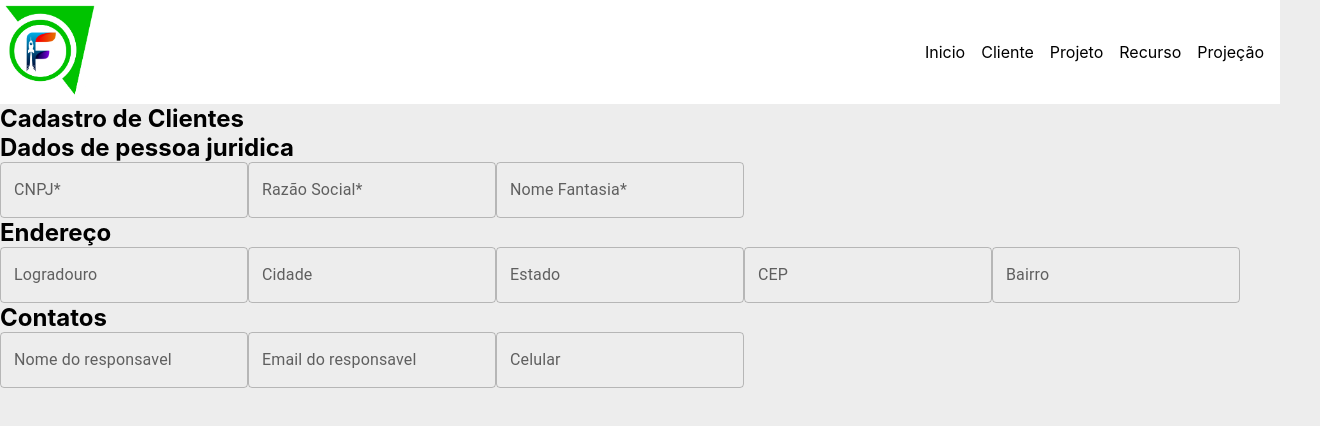
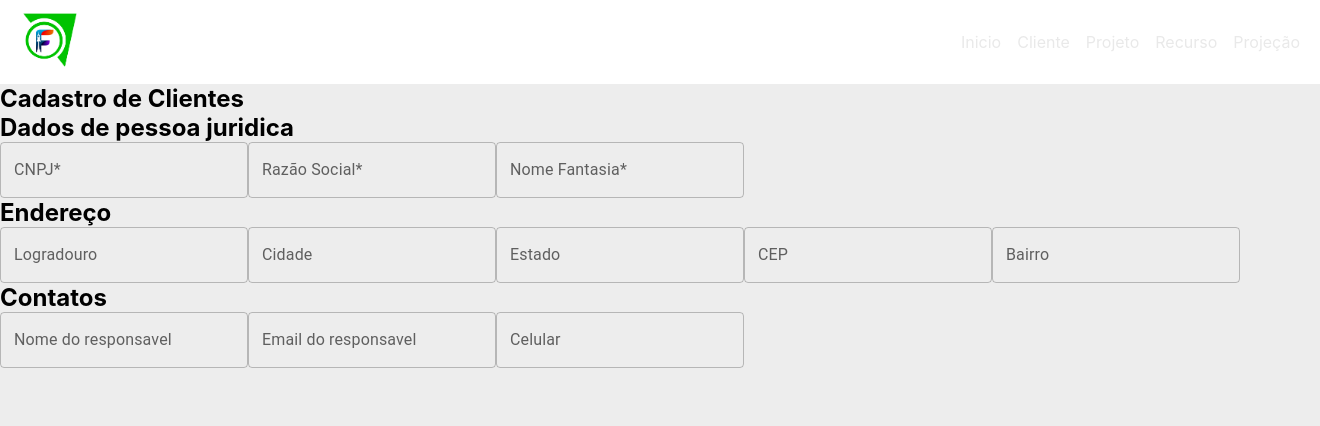
Before and after one commit to joaolrocha/fas-front, a React (Create React App) app: page /registerclient in a window 1280 px wide. Shown: the top 426 px of the page, 1320 px wide, since content can reach past the window. Built offline with nearby package versions, Linux system fonts and the light colour scheme.

Commit message:
feat: creatin a layout for dashboard

```diff
--- a/src/components/Header/Header.tsx
+++ b/src/components/Header/Header.tsx
@@ -1,23 +1,46 @@
-import logoFas from '../../assets/logo/logo.png'
+// src/components/Header/Header.tsx
+import React, { useState } from 'react';
+import { useNavigate } from 'react-router-dom';
+import logoFas from '../../assets/logo/logo.png';
+import './_header.scss';
 
-import './_header.scss'
+const Header: React.FC = () => {
+  const [isMobileMenuOpen, setMobileMenuOpen] = useState(false);
+  const navigate = useNavigate();
 
-const Header = () => {
+  const toggleMobileMenu = () => {
+    setMobileMenuOpen(!isMobileMenuOpen);
+  };
+
+  const handleNavigation = (path: string) => {
+    navigate(path);
+    setMobileMenuOpen(false); // Close mobile menu after navigation
+  };
+
   return (
     <div className="header-component-container">
-      <div className='header-component-container-logo'>
+      <div className="header-component-container-logo">
         <img src={logoFas} alt="logo fas" />
       </div>
-
-      <div className='header-component-container-options'>
-        <p>Inicio</p>
-        <p>Cliente</p>
-        <p>Projeto</p>
-        <p>Recurso</p>
-        <p>Projeção</p>
+      <div className="header-component-container-options">
+        <p onClick={() => handleNavigation('/')}>Inicio</p>
+        <p onClick={() => handleNavigation('/registerclient')}>Cliente</p>
+        <p onClick={() => handleNavigation('/project')}>Projeto</p>
+        <p onClick={() => handleNavigation('/resource')}>Recurso</p>
+        <p onClick={() => handleNavigation('/projection')}>Projeção</p>
+      </div>
+      <div className="hamburger-menu" onClick={toggleMobileMenu}>
+        &#9776; {/* Unicode for hamburger icon */}
+      </div>
+      <div className={`mobile-menu ${isMobileMenuOpen ? 'show' : ''}`}>
+        <p onClick={() => handleNavigation('/')}>Inicio</p>
+        <p onClick={() => handleNavigation('/registerclient')}>Cliente</p>
+        <p onClick={() => handleNavigation('/project')}>Projeto</p>
+        <p onClick={() => handleNavigation('/resource')}>Recurso</p>
+        <p onClick={() => handleNavigation('/projection')}>Projeção</p>
       </div>
     </div>
-  )
-}
+  );
+};
 
-export default Header
+export default Header;
--- a/src/components/Header/_header.scss
+++ b/src/components/Header/_header.scss
@@ -1,13 +1,17 @@
+/* src/components/Header/_header.scss */
 .header-component-container {
   display: flex;
   width: 100%;
   background-color: #fff;
+  align-items: center;
+  justify-content: space-between;
+  padding: 10px 20px;
 
   &-logo {
     width: 10%;
 
     & img {
-      height: 100px;
+      height: 60px; // Adjusted for better responsiveness
     }
   }
 
@@ -18,7 +22,67 @@
     justify-content: flex-end;
 
     & p {
-      padding-right: 1rem;
+      padding-left: 1rem;
+      color: #e9e9e9;
+      text-decoration: none;
+      font-weight: normal;
+      cursor: pointer;
+
+      &:hover {
+        color: #000;
+      }
+
+      &.active {
+        font-weight: bold;
+        color: #000;
+      }
+    }
+
+    @media (max-width: 768px) {
+      display: none; // Hide options on mobile
+    }
+  }
+
+  .hamburger-menu {
+    display: none; // Hide hamburger menu on larger screens
+
+    @media (max-width: 768px) {
+      display: block;
+      cursor: pointer;
     }
   }
 }
+
+.mobile-menu {
+  display: none;
+  position: absolute;
+  top: 60px;
+  right: 20px;
+  background-color: #fff;
+  box-shadow: 0 2px 4px rgba(0, 0, 0, 0.1);
+  padding: 10px;
+  border-radius: 5px;
+
+  & p {
+    display: block;
+    padding: 10px 20px;
+    margin: 0;
+    cursor: pointer;
+    color: #e9e9e9;
+    text-decoration: none;
+    font-weight: normal;
+
+    &:hover {
+      color: #000;
+    }
+
+    &.active {
+      font-weight: bold;
+      color: #000;
+    }
+  }
+}
+
+.show {
+  display: block !important;
+}
```
Also changed, not shown: src/layouts/LayoutDashboard/LayoutDashboard.tsx (added, +21 -0 lines), src/layouts/LayoutDashboard/_layoutDashboard.scss (added, +12 -0 lines).
